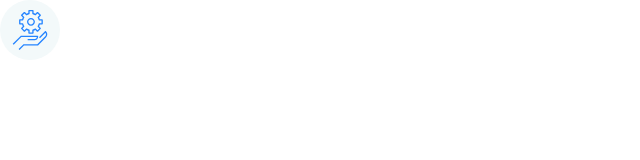
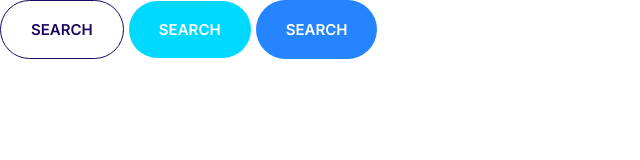
Before and after one commit to erutuzz/First-font-end-exercise-from-Mosh, a plain HTML site: page index.html in a window 1280 px wide. Shown: the whole page, without its empty margins (0-640 px from the left). Drawn offline with Linux system fonts and the light colour scheme.

Commit message:
Build the type of buttons

```diff
--- a/css/style.css
+++ b/css/style.css
@@ -1,3 +1,9 @@
+*,
+*::before,
+*::after {
+  box-sizing: border-box;
+}
+
 /* color */
 :root {
   --color-primary: #2584ff;
@@ -5,6 +11,8 @@
   --color-accent: #ff3400;
   --color-heading: #1b0760;
   --color-body: #918ca4;
+  --color-border: #ccc;
+  --border-radius: 30px;
 }
 
 /* typography */
@@ -141,3 +149,50 @@ a {
   justify-content: center;
   align-items: center;
 }
+
+/* button */
+.btn {
+  border-radius: 40px;
+  border: 0;
+  cursor: pointer;
+  font-size: 1.5rem;
+  font-weight: 600;
+  padding: 2rem 3rem;
+  text-align: center;
+  white-space: nowrap;
+}
+.btn--primary {
+  background-color: var(--color-primary);
+  color: #fff;
+}
+.btn--primary:hover {
+  background-color: #4193fe;
+}
+.btn--secondary {
+  background-color: var(--color-secondary);
+  color: #fff;
+}
+.btn--secondary:hover {
+  background-color: #12dcff;
+}
+.btn--accent {
+  background-color: var(--color-accent);
+  color: #fff;
+}
+.btn--accent:hover {
+  background-color: #ff4211;
+}
+.btn--block {
+  background-color: #fff;
+  color: var(--color-heading);
+  border: 1px solid var(--color-heading);
+}
+.btn--block:hover {
+  background-color: var(--color-heading);
+  color: #fff;
+}
+@media screen and (max-width: 768px) {
+  .btn {
+    font-size: 1.8rem;
+  }
+}
--- a/index.html
+++ b/index.html
@@ -15,10 +15,8 @@
     />
   </head>
   <body>
-    <span class="icon-container">
-      <svg class="icon icon--primary">
-        <use xlink:href="images/sprite.svg#settings"></use>
-      </svg>
-    </span>
+    <button class="btn btn--block">SEARCH</button>
+    <button class="btn btn--secondary">SEARCH</button>
+    <a href="" class="btn btn--primary">SEARCH</a>
   </body>
 </html>
```
Also changed, not shown: components/button.html (added, +3 -0 lines).
